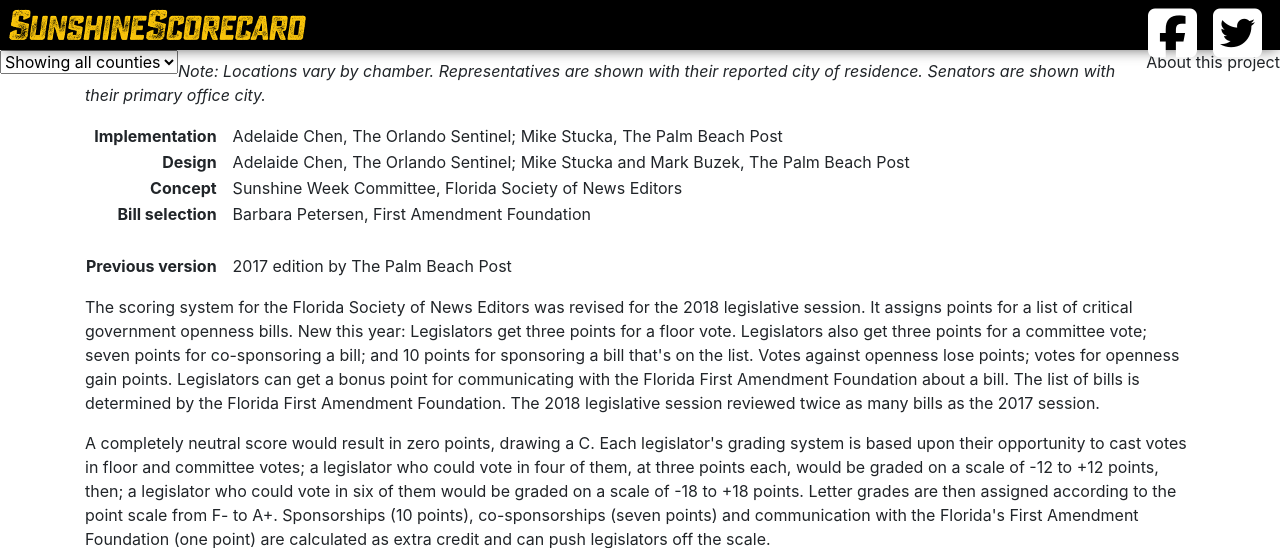
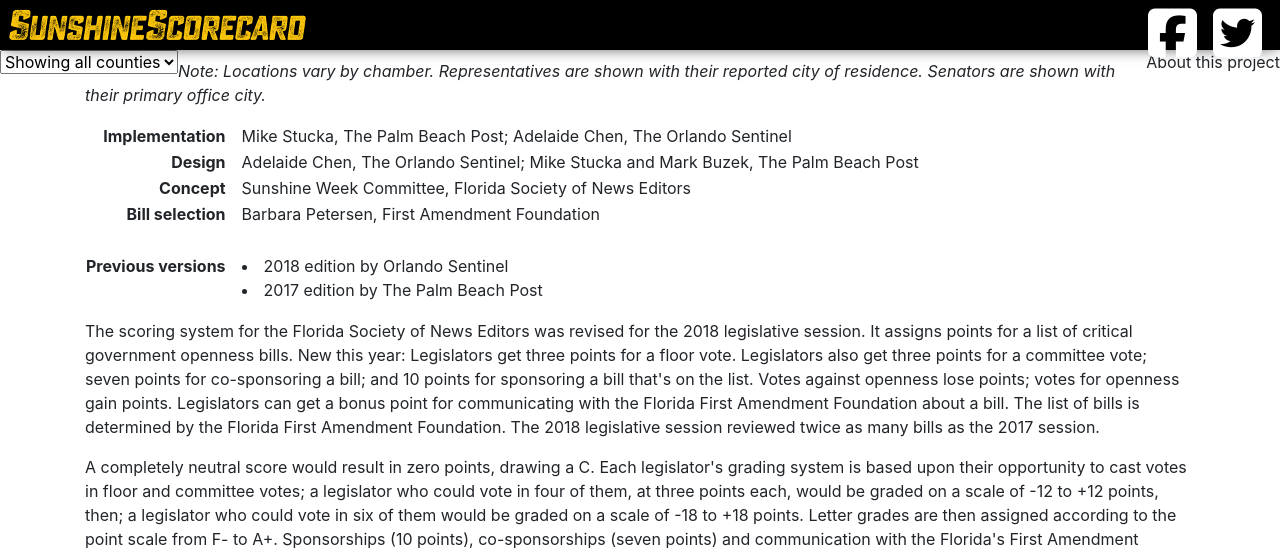
Before and after one commit to PalmBeachPost/SunshineScorecard, a Flask app: page / in a window 1280 px wide. Shown: the top 548 px of the page. Run offline with Flask 2, Linux system fonts and the light colour scheme; parts of the project's set-up code (start-up, migrations or seed data) failed here and were passed over; some libraries are stand-ins or nearby versions.

Commit message:
More 2019 prep -- put version number in title tag, link to 2018

```diff
--- a/app.py
+++ b/app.py
@@ -16,6 +16,7 @@ import csv
 
 BUILDURL = "/SunshineScorecard19/"
 BASEURL = "https://apps.palmbeachpost.com" + BUILDURL
+EDITION = "2019"
 COUNTYDICT = {}
 MASTERDICT = {}
 LISTOFVOTES = []
@@ -55,7 +56,7 @@ def index():
     template = 'index.html'
     global MASTERDICT
     global COUNTYDICT
-    return render_template(template, masterdict=MASTERDICT, counties=COUNTYDICT, baseurl=BASEURL, buildurl=BUILDURL)
+    return render_template(template, masterdict=MASTERDICT, counties=COUNTYDICT, baseurl=BASEURL, buildurl=BUILDURL, edition=EDITION)
 
 
 @application.route('/scorecard/<slug>/')
@@ -66,7 +67,7 @@ def scorecard(slug):
     for polslug in MASTERDICT:
         pol = MASTERDICT[polslug]
         if polslug == slug:
-            return render_template(template, pol=pol, baseurl=BASEURL, buildurl=BUILDURL)
+            return render_template(template, pol=pol, baseurl=BASEURL, buildurl=BUILDURL, edition=EDITION)
 
 def get_neighbors(key,sourcelist): #https://stackoverflow.com/questions/18453290/funcargs-kwargs-x-throwing-invalid-syntax
     if(len(sourcelist)) == 0:
--- a/templates/_base.html
+++ b/templates/_base.html
@@ -5,8 +5,8 @@
 {% block metatags %}
 <meta http-equiv="Content-Type" content="text/html; charset=utf-8" />
 <meta name="viewport" content="width=device-width, initial-scale=1, shrink-to-fit=no">
-<meta name="description" content={% if request.url_rule.endpoint == "scorecard" %}"SunshineScorecard for {{ pol['title'] }} {{ pol['name'] }}"{% else %}"SunshineScorecard: Documenting Florida legislators' support for open government"{% endif %} />
-<meta property="og:description" content={% if request.url_rule.endpoint == "scorecard" %}"SunshineScorecard for {{ pol['title'] }} {{ pol['name'] }}"{% else %}"SunshineScorecard: Documenting Florida legislators' support for open government"{% endif %} />
+<meta name="description" content={% if request.url_rule.endpoint == "scorecard" %}"SunshineScorecard for {{ pol['title'] }} {{ pol['name'] }}"{% else %}"SunshineScorecard: Documenting Florida legislators' support for open government in {{edition}} "{% endif %} />
+<meta property="og:description" content={% if request.url_rule.endpoint == "scorecard" %}"SunshineScorecard for {{ pol['title'] }} {{ pol['name'] }} in {{edition}}"{% else %}"SunshineScorecard: Documenting Florida legislators' support for open government in {{edition}}"{% endif %} />
 <meta property="og:title" content="SunshineScorecard gives grades to Florida lawmakers for their support of -- and opposition to -- open government." />
 <meta property="og:image" content="{{ baseurl }}static/sunshinescorecard-fbwide.png" />
 <meta property="og:url" content="{{ baseurl[:-1] }}{{ request.path }}" />
--- a/templates/index.html
+++ b/templates/index.html
@@ -3,7 +3,6 @@
 {% block content %}
 
 <div><A id="All-Counties"></A></div>
-<!-- https://stackoverflow.com/questions/15391978/using-page-anchors-in-select-dropdown-list-in-html -->
 
 <div class="navholder"><div class="navselector"><select name="dropdown" size="1" id="select-anchor">
     <option value="#All-Counties">Showing all counties</option>
@@ -33,12 +32,16 @@
     <p><i>Note: Locations vary by chamber. Representatives are shown with their reported city of residence. Senators are shown with their primary office city.</i></p>
 
     <table class="creditbox">
-    <tr><td class="credit">Implementation</td><td>Adelaide Chen, The Orlando Sentinel; Mike Stucka, The Palm Beach Post</td></tr>
+    <tr><td class="credit">Implementation</td><td>Mike Stucka, The Palm Beach Post; Adelaide Chen, The Orlando Sentinel</td></tr>
     <tr><td class="credit">Design</td><td>Adelaide Chen, The Orlando Sentinel; Mike Stucka and Mark Buzek, The Palm Beach Post</td></tr>
     <tr><td class="credit">Concept</td><td>Sunshine Week Committee, Florida Society of News Editors</td></tr>
     <tr><td class="credit">Bill selection</td><td>Barbara Petersen, First Amendment Foundation</td></tr>
     <tr><td>&nbsp;</td><td>&nbsp;</td></tr>
-    <tr><td class="credit">Previous version</td><td><a href="http://apps.mypalmbeachpost.com/SunshineScorecard17/">2017 edition by The Palm Beach Post</a></td></tr>
+    <tr><td class="credit" style="vertical-align: top;">Previous versions</td>
+        <td>
+            <li><a href="http://content.orlandosentinel.com/SunshineScorecard18/">2018 edition by Orlando Sentinel</a>
+            <li><a href="http://apps.palmbeachpost.com/SunshineScorecard17/">2017 edition by The Palm Beach Post</a>
+        </td></tr>
     </table>
                 <p><A class="anchor" id="explainertext"></A></p>
                 <div class="">
```
